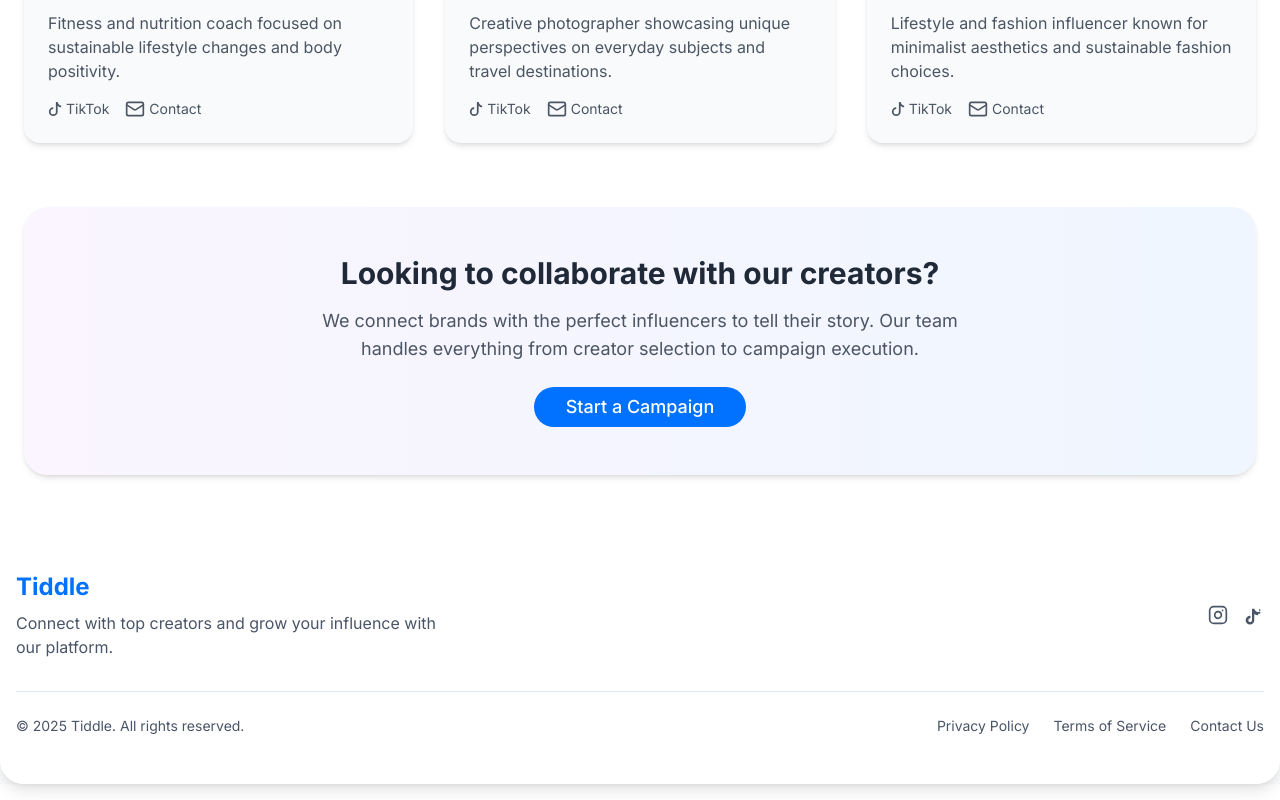
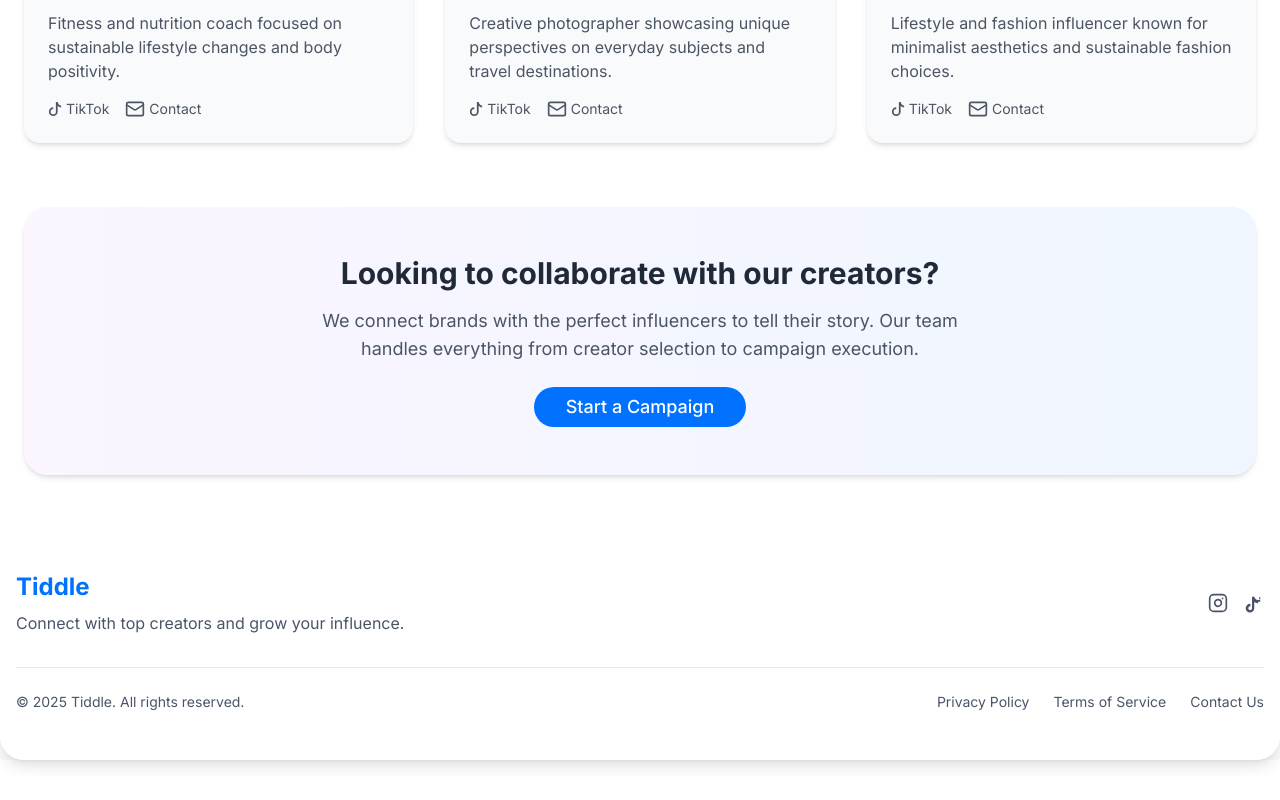
Before and after one commit to mitchkurtz123/tiddle-echo-creator, a React (Vite) app: page /roster in a window 1280 px wide. Shown: the part 3125-3925 px from the top of the page. After the commit the page ends 3901 px from the top, so only its background shows below. Built offline with nearby package versions, Linux system fonts and the light colour scheme.

Commit message:
Visual edit in Lovable
Edited UI in Lovable

```diff
--- a/src/components/Footer.tsx
+++ b/src/components/Footer.tsx
@@ -1,19 +1,14 @@
-
 import React from 'react';
 import { Separator } from '@/components/ui/separator';
 import { Instagram } from 'lucide-react';
 import { Link } from 'react-router-dom';
-
 const Footer: React.FC = () => {
-  return (
-    <footer className="py-12 bg-white dark:bg-gray-800">
+  return <footer className="py-12 bg-white dark:bg-gray-800">
       <div className="container mx-auto px-4">
         <div className="flex flex-col md:flex-row justify-between items-center mb-8">
           <div className="mb-6 md:mb-0">
             <h3 className="font-bold text-2xl text-tiddle-purple dark:text-tiddle-purple-light">Tiddle</h3>
-            <p className="text-tiddle-gray dark:text-gray-300 mt-2 max-w-md">
-              Connect with top creators and grow your influence with our platform.
-            </p>
+            <p className="text-tiddle-gray dark:text-gray-300 mt-2 max-w-md">Connect with top creators and grow your influence.</p>
           </div>
           <div className="flex items-center space-x-4">
             <a href="https://www.instagram.com/tiddle.io" target="_blank" rel="noopener noreferrer" className="text-tiddle-gray dark:text-gray-300 hover:text-tiddle-purple dark:hover:text-tiddle-purple-light transition-colors">
@@ -22,10 +17,7 @@ const Footer: React.FC = () => {
             <a href="https://www.tiktok.com/@tiddle.io" target="_blank" rel="noopener noreferrer" className="text-tiddle-gray dark:text-gray-300 hover:text-tiddle-purple dark:hover:text-tiddle-purple-light transition-colors">
               {/* Custom TikTok SVG icon since it's not available in lucide-react */}
               <svg width="20" height="20" viewBox="0 0 24 24" fill="none" xmlns="http://www.w3.org/2000/svg" className="inline-block">
-                <path d="M19.321 5.562a5.124 5.124 0 0 1-5.956-1.328A5.144 5.144 0 0 1 12.48 2H9.592v13.8c0 1.23-.995 2.225-2.219 2.225A2.222 2.222 0 0 1 5.155 15.8a2.222 2.222 0 0 1 2.219-2.225c.122 0 .243.01.361.029V10.69a5.179 5.179 0 0 0-.668-.044A5.144 5.144 0 0 0 2 15.8a5.144 5.144 0 0 0 5.154 5.157A5.144 5.144 0 0 0 12.307 15.8V8.468a8.112 8.112 0 0 0 4.756 1.53V7.081a5.166 5.166 0 0 1-3.277-1.121l.002-.001A5.165 5.165 0 0 0 19.5 7.68V2a5.13 5.13 0 0 1-1.179.354V5.56l1-1"
-                  fill="currentColor"
-                  strokeWidth="0"
-                />
+                <path d="M19.321 5.562a5.124 5.124 0 0 1-5.956-1.328A5.144 5.144 0 0 1 12.48 2H9.592v13.8c0 1.23-.995 2.225-2.219 2.225A2.222 2.222 0 0 1 5.155 15.8a2.222 2.222 0 0 1 2.219-2.225c.122 0 .243.01.361.029V10.69a5.179 5.179 0 0 0-.668-.044A5.144 5.144 0 0 0 2 15.8a5.144 5.144 0 0 0 5.154 5.157A5.144 5.144 0 0 0 12.307 15.8V8.468a8.112 8.112 0 0 0 4.756 1.53V7.081a5.166 5.166 0 0 1-3.277-1.121l.002-.001A5.165 5.165 0 0 0 19.5 7.68V2a5.13 5.13 0 0 1-1.179.354V5.56l1-1" fill="currentColor" strokeWidth="0" />
               </svg>
             </a>
           </div>
@@ -50,8 +42,6 @@ const Footer: React.FC = () => {
           </div>
         </div>
       </div>
-    </footer>
-  );
+    </footer>;
 };
-
 export default Footer;
```
